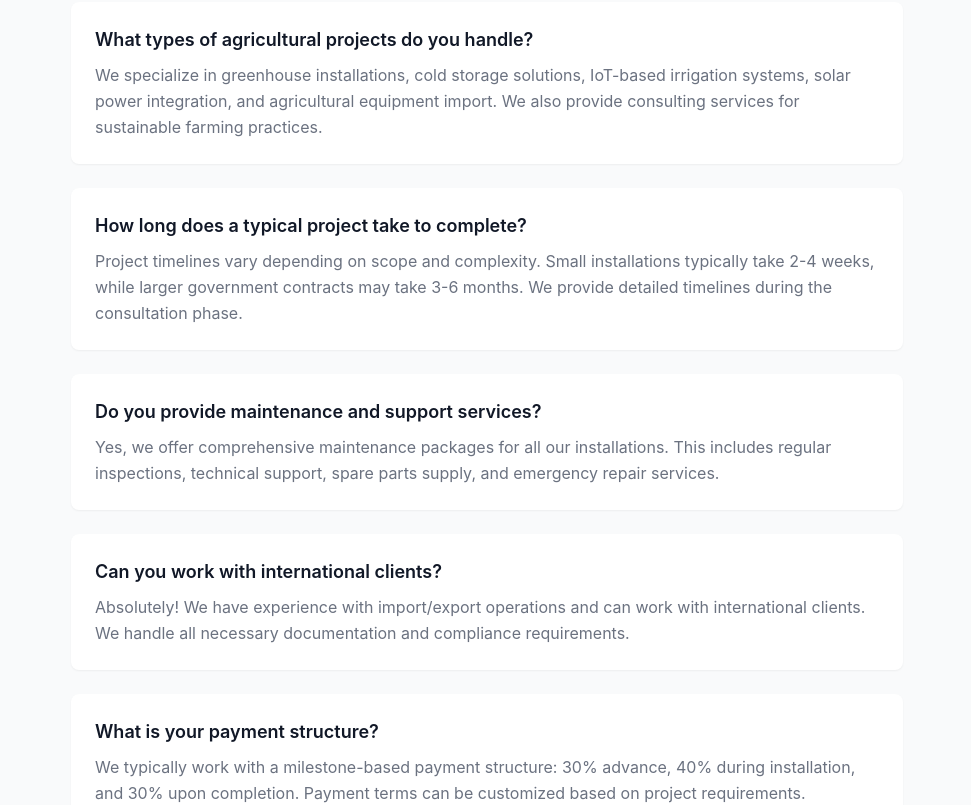
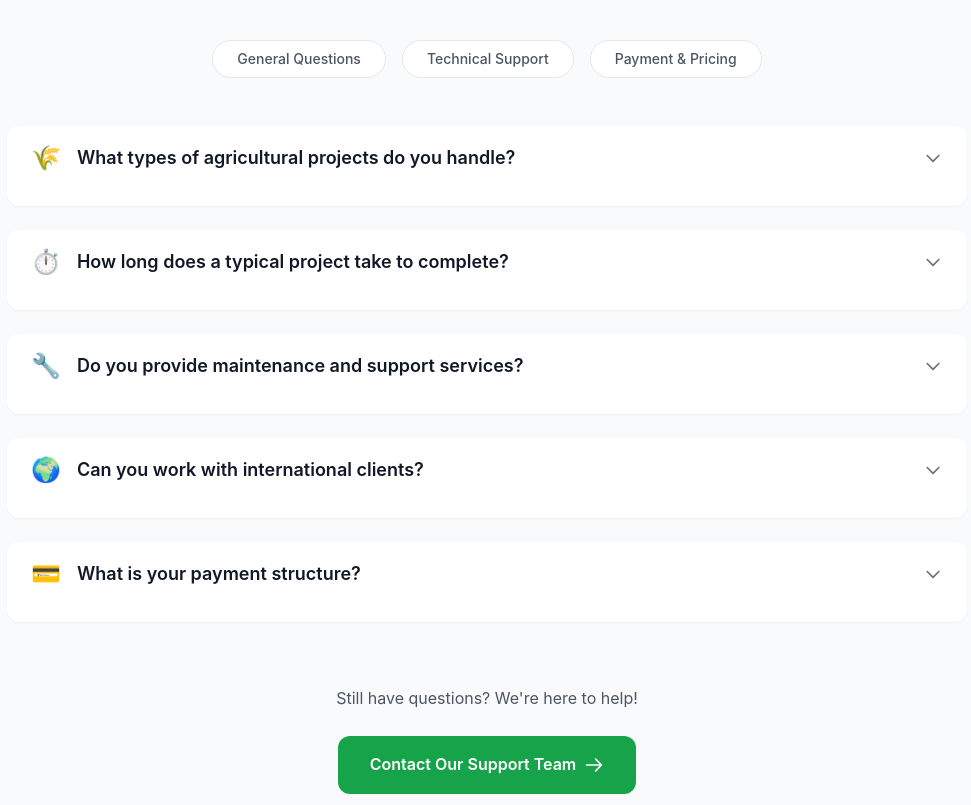
Before and after one commit to nasiruddin-an4/Kajal-Enterprise, a React (Vite) app: page /contact in a window 1280 px wide. Shown: the part 1980-2785 px from the top of the page, without its empty margins (153-1124 px from the left). Built offline with nearby package versions, Linux system fonts and the light colour scheme.

Commit message:
feat: Implement enhanced FAQ section with dynamic content from contact.json

```diff
--- /dev/null
+++ b/src/data/contact.json
@@ -0,0 +1,48 @@
+{
+  "faq": {
+    "heading": "Frequently Asked Questions",
+    "subheading": "Quick answers to common questions about our services and processes",
+    "categories": {
+      "general": "General Questions",
+      "technical": "Technical Support",
+      "payment": "Payment & Pricing"
+    },
+    "questions": [
+      {
+        "id": "projects",
+        "category": "general",
+        "question": "What types of agricultural projects do you handle?",
+        "answer": "We specialize in greenhouse installations, cold storage solutions, IoT-based irrigation systems, solar power integration, and agricultural equipment import. We also provide consulting services for sustainable farming practices.",
+        "icon": "🌾"
+      },
+      {
+        "id": "timeline",
+        "category": "general",
+        "question": "How long does a typical project take to complete?",
+        "answer": "Project timelines vary depending on scope and complexity. Small installations typically take 2-4 weeks, while larger government contracts may take 3-6 months. We provide detailed timelines during the consultation phase.",
+        "icon": "⏱️"
+      },
+      {
+        "id": "maintenance",
+        "category": "technical",
+        "question": "Do you provide maintenance and support services?",
+        "answer": "Yes, we offer comprehensive maintenance packages for all our installations. This includes regular inspections, technical support, spare parts supply, and emergency repair services.",
+        "icon": "🔧"
+      },
+      {
+        "id": "international",
+        "category": "general",
+        "question": "Can you work with international clients?",
+        "answer": "Absolutely! We have experience with import/export operations and can work with international clients. We handle all necessary documentation and compliance requirements.",
+        "icon": "🌍"
+      },
+      {
+        "id": "payment",
+        "category": "payment",
+        "question": "What is your payment structure?",
+        "answer": "We typically work with a milestone-based payment structure: 30% advance, 40% during installation, and 30% upon completion. Payment terms can be customized based on project requirements.",
+        "icon": "💳"
+      }
+    ]
+  }
+}
--- a/src/pages/Contact.jsx
+++ b/src/pages/Contact.jsx
@@ -1,4 +1,5 @@
 import { useState } from "react";
+import contactData from "../data/contact.json";
 
 const Contact = () => {
   const [formData, setFormData] = useState({
@@ -14,6 +15,8 @@ const Contact = () => {
 
   const [isSubmitting, setIsSubmitting] = useState(false);
   const [submitStatus, setSubmitStatus] = useState(null);
+  const [selectedCategory, setSelectedCategory] = useState("all");
+  const [openFAQ, setOpenFAQ] = useState(null);
 
   const handleChange = (e) => {
     setFormData({
@@ -102,6 +105,10 @@ const Contact = () => {
     "$500K+",
     "To be discussed",
   ];
+
+  const toggleFAQ = (index) => {
+    setOpenFAQ(openFAQ === index ? null : index);
+  };
 
   return (
     <div className="pt-16">
@@ -477,53 +484,123 @@ const Contact = () => {
         </div>
       </section>
 
-      {/* FAQ Section */}
-      <section className="py-16 bg-gray-50">
-        <div className="max-w-4xl mx-auto px-4 sm:px-6 lg:px-8">
-          <div className="text-center mb-12">
-            <h2 className="text-3xl font-bold text-gray-900 mb-4">
-              Frequently Asked Questions
+      {/* Enhanced FAQ Section */}
+      <section className="py-20 bg-gray-50">
+        <div className="max-w-5xl mx-auto px-4 sm:px-6 lg:px-8">
+          <div className="text-center mb-16">
+            <h2 className="text-4xl font-bold text-brand-green mb-4">
+              {contactData.faq.heading}
             </h2>
-            <p className="text-gray-500">
-              Quick answers to common questions about our services and processes
+            <p className="text-xl text-gray-600">
+              {contactData.faq.subheading}
             </p>
           </div>
 
-          <div className="space-y-6">
-            {[
-              {
-                question: "What types of agricultural projects do you handle?",
-                answer:
-                  "We specialize in greenhouse installations, cold storage solutions, IoT-based irrigation systems, solar power integration, and agricultural equipment import. We also provide consulting services for sustainable farming practices.",
-              },
-              {
-                question: "How long does a typical project take to complete?",
-                answer:
-                  "Project timelines vary depending on scope and complexity. Small installations typically take 2-4 weeks, while larger government contracts may take 3-6 months. We provide detailed timelines during the consultation phase.",
-              },
-              {
-                question: "Do you provide maintenance and support services?",
-                answer:
-                  "Yes, we offer comprehensive maintenance packages for all our installations. This includes regular inspections, technical support, spare parts supply, and emergency repair services.",
-              },
-              {
-                question: "Can you work with international clients?",
-                answer:
-                  "Absolutely! We have experience with import/export operations and can work with international clients. We handle all necessary documentation and compliance requirements.",
-              },
-              {
-                question: "What is your payment structure?",
-                answer:
-                  "We typically work with a milestone-based payment structure: 30% advance, 40% during installation, and 30% upon completion. Payment terms can be customized based on project requirements.",
-              },
-            ].map((faq, index) => (
-              <div key={index} className="bg-white p-6 rounded-lg shadow-sm">
-                <h3 className="text-lg font-semibold text-gray-900 mb-2">
-                  {faq.question}
-                </h3>
-                <p className="text-gray-500 leading-relaxed">{faq.answer}</p>
-              </div>
+          {/* FAQ Categories */}
+          <div className="flex flex-wrap justify-center gap-4 mb-12">
+            {Object.entries(contactData.faq.categories).map(([key, value]) => (
+              <button
+                key={key}
+                className={`px-6 py-2 rounded-full text-sm font-medium transition-all duration-300
+            ${
+              selectedCategory === key
+                ? "bg-brand-green text-white shadow-lg transform -translate-y-0.5"
+                : "bg-white text-gray-600 hover:bg-gray-50 border border-gray-200"
+            }`}
+                onClick={() => setSelectedCategory(key)}
+              >
+                {value}
+              </button>
             ))}
+          </div>
+
+          {/* FAQ Items */}
+          <div className="grid gap-6">
+            {contactData.faq.questions
+              .filter(
+                (q) =>
+                  selectedCategory === "all" || q.category === selectedCategory
+              )
+              .map((faq, index) => (
+                <div
+                  key={faq.id}
+                  className="bg-white rounded-xl shadow-sm hover:shadow-md transition-all duration-300 overflow-hidden"
+                >
+                  <button
+                    className="w-full text-left px-6 py-4 focus:outline-none"
+                    onClick={() => toggleFAQ(index)}
+                  >
+                    <div className="flex items-center justify-between">
+                      <div className="flex items-center gap-4">
+                        <span className="text-2xl">{faq.icon}</span>
+                        <h3 className="text-lg font-semibold text-gray-900">
+                          {faq.question}
+                        </h3>
+                      </div>
+                      <span
+                        className={`transform transition-transform duration-300
+                  ${openFAQ === index ? "rotate-180" : "rotate-0"}`}
+                      >
+                        <svg
+                          className="w-5 h-5 text-gray-500"
+                          fill="none"
+                          viewBox="0 0 24 24"
+                          stroke="currentColor"
+                        >
+                          <path
+                            strokeLinecap="round"
+                            strokeLinejoin="round"
+                            strokeWidth={2}
+                            d="M19 9l-7 7-7-7"
+                          />
+                        </svg>
+                      </span>
+                    </div>
+                  </button>
+                  <div
+                    className={`px-6 pb-4 transition-all duration-300 ease-in-out
+                ${
+                  openFAQ === index
+                    ? "max-h-96 opacity-100"
+                    : "max-h-0 opacity-0 overflow-hidden"
+                }`}
+                  >
+                    <div className="pl-12">
+                      <div className="border-l-2 border-brand-green/20 pl-4">
+                        <p className="text-gray-600 leading-relaxed">
+                          {faq.answer}
+                        </p>
+                      </div>
+                    </div>
+                  </div>
+                </div>
+              ))}
+          </div>
+
+          {/* Contact CTA */}
+          <div className="mt-16 text-center">
+            <p className="text-gray-600 mb-6">
+              Still have questions? We're here to help!
+            </p>
+            <a
+              href="mailto:kajalenterprise@gmail.com"
+              className="inline-flex items-center gap-2 bg-brand-green text-white px-8 py-4 rounded-xl font-semibold hover:bg-opacity-90 transition-all duration-300 transform hover:scale-105"
+            >
+              Contact Our Support Team
+              <svg
+                className="w-5 h-5"
+                fill="none"
+                viewBox="0 0 24 24"
+                stroke="currentColor"
+              >
+                <path
+                  strokeLinecap="round"
+                  strokeLinejoin="round"
+                  strokeWidth={2}
+                  d="M14 5l7 7m0 0l-7 7m7-7H3"
+                />
+              </svg>
+            </a>
           </div>
         </div>
       </section>
```
